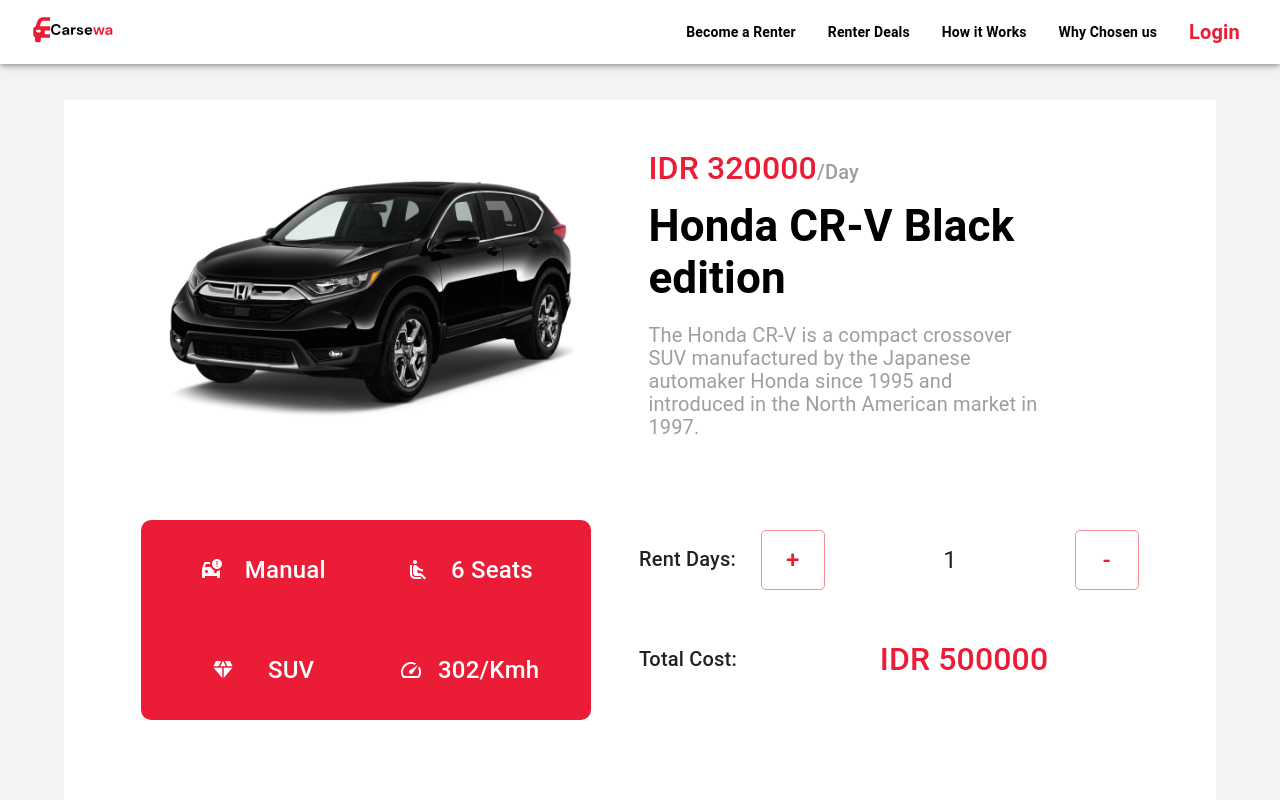
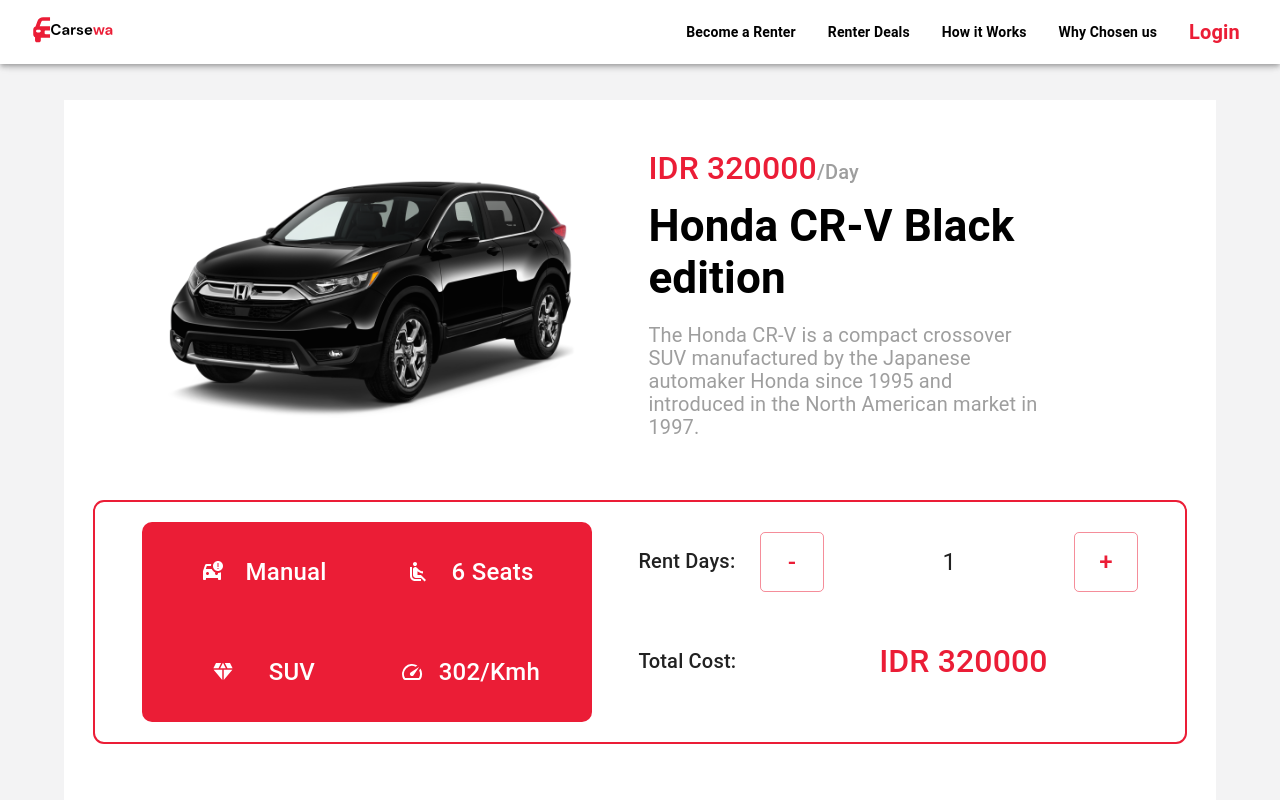
Before and after one commit to RioAldie/Carsewa-app, a Next.js app: page /cart in a window 1280 px wide. Shown: the top 800 px of the page. Built offline with nearby package versions, Linux system fonts and the light colour scheme; no server answers.

Commit message:
actived function counter cost

```diff
--- /dev/null
+++ b/components/organism/CounterCheckout.tsx
@@ -0,0 +1,182 @@
+import { Box, Button, styled, Typography } from '@mui/material';
+import AirlineSeatReclineNormalIcon from '@mui/icons-material/AirlineSeatReclineNormal';
+import CarCrashIcon from '@mui/icons-material/CarCrash';
+import DiamondIcon from '@mui/icons-material/Diamond';
+import SpeedIcon from '@mui/icons-material/Speed';
+import { useEffect, useState } from 'react';
+
+const CounterCheckout = () => {
+  const [quantity, setQuantity] = useState(1);
+  const cost = 320000;
+  const [totalCost, setTotalCost] = useState(cost);
+  const handleMin = () => {
+    if (quantity > 1) {
+      setQuantity(quantity - 1);
+    }
+  };
+  const handlePlus = () => {
+    setQuantity(quantity + 1);
+  };
+  const handleTotalCost = (q: number) => {
+    setTotalCost(cost * q);
+  };
+  useEffect(() => {
+    handleTotalCost(quantity);
+  }, [quantity]);
+  const PriceText = styled('p')({
+    fontSize: '32px',
+    fontWeight: '500',
+    color: '#EB1D36',
+    lineHeight: '37px',
+  });
+  const ItemDetail = styled(Typography)({
+    display: 'flex',
+    flexDirection: 'row',
+    fontSize: '24px',
+    fontWeight: '500',
+    color: '#fff',
+    alignItems: 'center',
+    width: '170px',
+    height: '50px',
+    justifyContent: 'space-evenly',
+  });
+
+  const ButtonCounter = styled(Button)({
+    width: '60px',
+    height: '60px',
+    borderRadius: '5px',
+    fontSize: '24px',
+  });
+  return (
+    <Box
+      sx={{
+        display: 'flex',
+        flexDirection: {
+          xs: 'column',
+          sm: 'column',
+          md: 'row',
+        },
+        width: '100%',
+        p: '20px',
+        justifyContent: 'space-evenly',
+        alignItems: 'center',
+        border: 'solid #EB1D36 2px',
+        borderRadius: '11px',
+      }}
+    >
+      <Box
+        sx={{
+          width: '450px',
+          display: 'flex',
+          flexDirection: 'row',
+          flexWrap: 'wrap',
+          minHeight: '200px',
+          justifyContent: 'space-evenly',
+          alignItems: 'center',
+          bgcolor: '#EB1D36',
+          borderRadius: '10px',
+        }}
+      >
+        <ItemDetail>
+          <CarCrashIcon />
+          Manual
+        </ItemDetail>
+        <ItemDetail>
+          <AirlineSeatReclineNormalIcon />6 Seats
+        </ItemDetail>
+        <ItemDetail>
+          <DiamondIcon />
+          SUV
+        </ItemDetail>
+        <ItemDetail>
+          <SpeedIcon />
+          302/Kmh
+        </ItemDetail>
+      </Box>
+      <Box
+        sx={{
+          width: '500px',
+          display: 'flex',
+          flexDirection: 'column',
+          flexWrap: 'wrap',
+          minHeight: '200px',
+          justifyContent: 'space-around',
+          ml: '20px',
+        }}
+      >
+        {/* counter */}
+        <Box
+          sx={{
+            display: 'flex',
+            flexDirection: 'row',
+            alignItems: 'center',
+            justifyContent: 'space-between',
+            minWidth: '400px',
+          }}
+        >
+          <Typography
+            sx={{
+              fontWeight: '500',
+              fontSize: '20px',
+              lineHeight: '23px',
+            }}
+          >
+            Rent Days:{' '}
+          </Typography>
+
+          <ButtonCounter
+            variant="outlined"
+            onClick={() => handleMin()}
+          >
+            -
+          </ButtonCounter>
+          <span
+            style={{
+              width: '200px',
+              fontSize: '24px',
+              textAlign: 'center',
+            }}
+          >
+            {quantity}
+          </span>
+          <ButtonCounter
+            variant="outlined"
+            onClick={() => handlePlus()}
+          >
+            +
+          </ButtonCounter>
+        </Box>
+        <Box
+          sx={{
+            display: 'flex',
+            flexDirection: 'row',
+            alignItems: 'center',
+            justifyContent: 'space-between',
+            minWidth: '400px',
+          }}
+        >
+          <Typography
+            sx={{
+              fontWeight: '500',
+              fontSize: '20px',
+              lineHeight: '23px',
+              textAlign: 'start',
+            }}
+          >
+            Total Cost:{' '}
+          </Typography>
+          <PriceText
+            sx={{
+              textAlign: 'center',
+              width: '350px',
+            }}
+          >
+            IDR {totalCost}
+          </PriceText>
+        </Box>
+      </Box>
+    </Box>
+  );
+};
+
+export default CounterCheckout;
--- a/pages/cart.tsx
+++ b/pages/cart.tsx
@@ -1,39 +1,21 @@
 import { Scale } from '@mui/icons-material';
 import { Box, Button, styled, Typography } from '@mui/material';
-import AirlineSeatReclineNormalIcon from '@mui/icons-material/AirlineSeatReclineNormal';
-import MinorCrashIcon from '@mui/icons-material/MinorCrash';
-import CarCrashIcon from '@mui/icons-material/CarCrash';
-import DiamondIcon from '@mui/icons-material/Diamond';
-import SpeedIcon from '@mui/icons-material/Speed';
 import CarDetail from '../components/organism/CarDetail';
 import Image from 'next/image';
+import CounterCheckout from '../components/organism/CounterCheckout';
+import Head from 'next/head';
 
 const cart = () => {
-  const PriceText = styled('p')({
-    fontSize: '32px',
-    fontWeight: '500',
-    color: '#EB1D36',
-    lineHeight: '37px',
-  });
-  const ItemDetail = styled(Typography)({
-    display: 'flex',
-    flexDirection: 'row',
-    fontSize: '24px',
-    fontWeight: '500',
-    color: '#fff',
-    alignItems: 'center',
-    width: '170px',
-    height: '50px',
-    justifyContent: 'space-evenly',
-  });
-
-  const ButtonCounter = styled(Button)({
-    width: '60px',
-    height: '60px',
-    borderRadius: '5px',
-    fontSize: '24px',
-  });
   return (
+    <>
+      <Head>
+        <title>carsewa-cart</title>
+        <link
+          rel="icon"
+          type="image/x-icon"
+          href="/icons/logo-cs.svg"
+        ></link>
+      </Head>
       <Box
         sx={{
           width: '100%',
@@ -68,125 +50,12 @@ const cart = () => {
               flexDirection: 'column',
             }}
           >
-          <Box
-            sx={{
-              display: 'flex',
-              flexDirection: {
-                xs: 'column',
-                sm: 'column',
-                md: 'row',
-              },
-              width: '100%',
-              p: '20px',
-              justifyContent: 'space-evenly',
-              alignItems: 'center',
-            }}
-          >
-            <Box
-              sx={{
-                width: '450px',
-                display: 'flex',
-                flexDirection: 'row',
-                flexWrap: 'wrap',
-                minHeight: '200px',
-                justifyContent: 'space-evenly',
-                alignItems: 'center',
-                bgcolor: '#EB1D36',
-                borderRadius: '10px',
-              }}
-            >
-              <ItemDetail>
-                <CarCrashIcon />
-                Manual
-              </ItemDetail>
-              <ItemDetail>
-                <AirlineSeatReclineNormalIcon />6 Seats
-              </ItemDetail>
-              <ItemDetail>
-                <DiamondIcon />
-                SUV
-              </ItemDetail>
-              <ItemDetail>
-                <SpeedIcon />
-                302/Kmh
-              </ItemDetail>
-            </Box>
-            <Box
-              sx={{
-                width: '500px',
-                display: 'flex',
-                flexDirection: 'column',
-                flexWrap: 'wrap',
-                minHeight: '200px',
-                justifyContent: 'space-around',
-                ml: '20px',
-              }}
-            >
-              {/* counter */}
-              <Box
-                sx={{
-                  display: 'flex',
-                  flexDirection: 'row',
-                  alignItems: 'center',
-                  justifyContent: 'space-between',
-                  minWidth: '400px',
-                }}
-              >
-                <Typography
-                  sx={{
-                    fontWeight: '500',
-                    fontSize: '20px',
-                    lineHeight: '23px',
-                  }}
-                >
-                  Rent Days:{' '}
-                </Typography>
-                <ButtonCounter variant="outlined">+</ButtonCounter>
-                <span
-                  style={{
-                    width: '200px',
-                    fontSize: '24px',
-                    textAlign: 'center',
-                  }}
-                >
-                  1
-                </span>
-                <ButtonCounter variant="outlined">-</ButtonCounter>
-              </Box>
-              <Box
-                sx={{
-                  display: 'flex',
-                  flexDirection: 'row',
-                  alignItems: 'center',
-                  justifyContent: 'space-between',
-                  minWidth: '400px',
-                }}
-              >
-                <Typography
-                  sx={{
-                    fontWeight: '500',
-                    fontSize: '20px',
-                    lineHeight: '23px',
-                    textAlign: 'start',
-                  }}
-                >
-                  Total Cost:{' '}
-                </Typography>
-                <PriceText
-                  sx={{
-                    textAlign: 'center',
-                    width: '350px',
-                  }}
-                >
-                  IDR 500000
-                </PriceText>
-              </Box>
-            </Box>
-          </Box>
+            <CounterCheckout />
             <Box></Box>
           </Box>
         </Box>
       </Box>
+    </>
   );
 };
 
```
Lines whose indentation alone changed are shown as unchanged.
